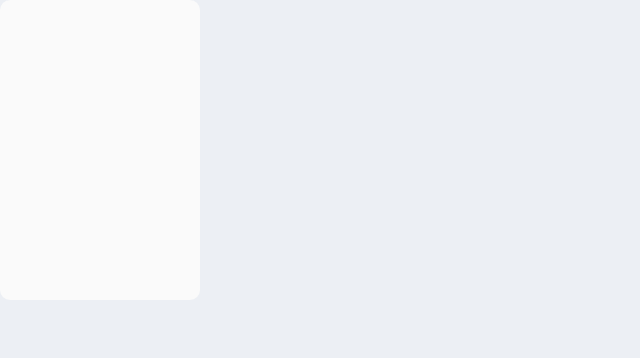
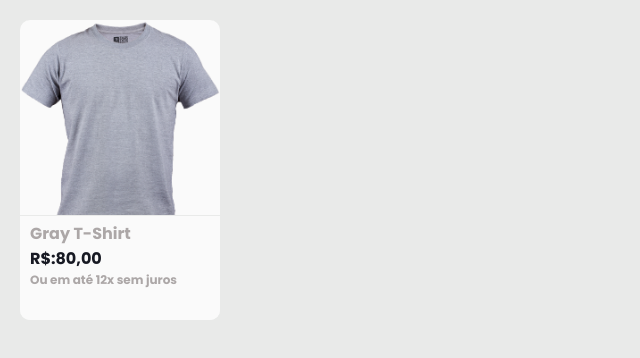
Before and after one commit to andradeigor/e-commerce, a React (Create React App) app in the folder web/: page / in a window 1280 px wide. Shown: the top 358 px of the page, without its empty margins (0-640 px from the left). Built offline with nearby package versions, Linux system fonts and the light colour scheme.

Commit message:
added the card model

```diff
--- a/web/src/components/Card/index.js
+++ b/web/src/components/Card/index.js
@@ -1,7 +1,33 @@
-import { CardContainer } from "./style";
-
+import {
+  CardContainer,
+  ImageContainer,
+  CardImage,
+  CardDivider,
+  CardTextContainer,
+  CardTitleText,
+  CardPriceText,
+  CardSubtitleText,
+  SeemoreButtonContainer,
+  SeemoreButton,
+} from "./style";
+import ProductPath from "../../assets/Products/generic1.png";
 const Card = () => {
-  return <CardContainer></CardContainer>;
+  return (
+    <CardContainer>
+      <ImageContainer>
+        <CardImage src={ProductPath} />
+      </ImageContainer>
+      <CardDivider />
+      <CardTextContainer>
+        <CardTitleText>Gray T-Shirt</CardTitleText>
+        <CardPriceText>R$:80,00</CardPriceText>
+        <CardSubtitleText>Ou em até 12x sem juros</CardSubtitleText>
+        <SeemoreButtonContainer>
+          <SeemoreButton>Ver Opções</SeemoreButton>
+        </SeemoreButtonContainer>
+      </CardTextContainer>
+    </CardContainer>
+  );
 };
 
 export default Card;
--- a/web/src/components/Card/style.js
+++ b/web/src/components/Card/style.js
@@ -1,8 +1,70 @@
 import styled from "styled-components";
 
 export const CardContainer = styled.div`
-  width: 200px;
+  max-width: 200px;
+  margin: 20px;
   height: 300px;
   background-color: ${(props) => props.theme.colors.secondary};
   border-radius: 10px;
+  display: flex;
+  overflow: hidden;
+  flex-direction: column;
+  transition: all 0.2s ease-out;
+  :hover {
+    height: 350px;
+  }
 `;
+export const ImageContainer = styled.div`
+  width: 100%;
+  height: 200px;
+  overflow: hidden;
+`;
+export const CardImage = styled.img`
+  width: 100%;
+  transition: all 0.3s ease-out;
+  :hover {
+    transform: scale(1.2);
+  }
+`;
+export const CardDivider = styled.div`
+  width: 100%;
+  height: 1px;
+  background-color: #e9eae9;
+`;
+export const CardTextContainer = styled.div`
+  margin-top: 5px;
+  height: 99px;
+  width: 100%;
+  background-color: ${(props) => props.theme.colors.secondary};
+`;
+export const CardTitleText = styled.h1`
+  font-size: 16px;
+  margin-left: 10px;
+  color: ${(props) => props.theme.colors.card.title};
+`;
+export const CardPriceText = styled.h2`
+  font-size: 16px;
+  margin-left: 10px;
+  color: ${(props) => props.theme.colors.card.price};
+`;
+export const CardSubtitleText = styled.h3`
+  font-size: 12px;
+  margin-left: 10px;
+  color: ${(props) => props.theme.colors.card.subtitle};
+`;
+export const SeemoreButtonContainer = styled.div`
+  margin-top: 32px;
+  width: 100%;
+`;
+export const SeemoreButton = styled.button`
+  width: 120px;
+  margin-left: 40px;
+  border-radius: 10px;
+  background-color: ${(props) => props.theme.colors.primary};
+  color: ${(props) => props.theme.colors.secondary};
+  font-family: "Poppins", sans-serif;
+  font-weight: bold;
+  height: 30px;
+  border: none;
+  cursor: pointer;
+`;
--- a/web/src/styles/themes/light.js
+++ b/web/src/styles/themes/light.js
@@ -6,8 +6,13 @@ export default {
     secondary: "#FAFAFA",
     banner: "#5E81AC",
 
-    background: "#ECEFF4",
+    background: "#E9EAE9",
     text: "#333",
+    card: {
+      title: "#ACA7A7",
+      price: "#171923",
+      subtitle: "#ACA7A7",
+    },
   },
   breakpoints: {
     sm: "600px",
```
Also changed, not shown: web/src/assets/Products/generic1.png (added), web/src/assets/Products/generic2.png (added).
